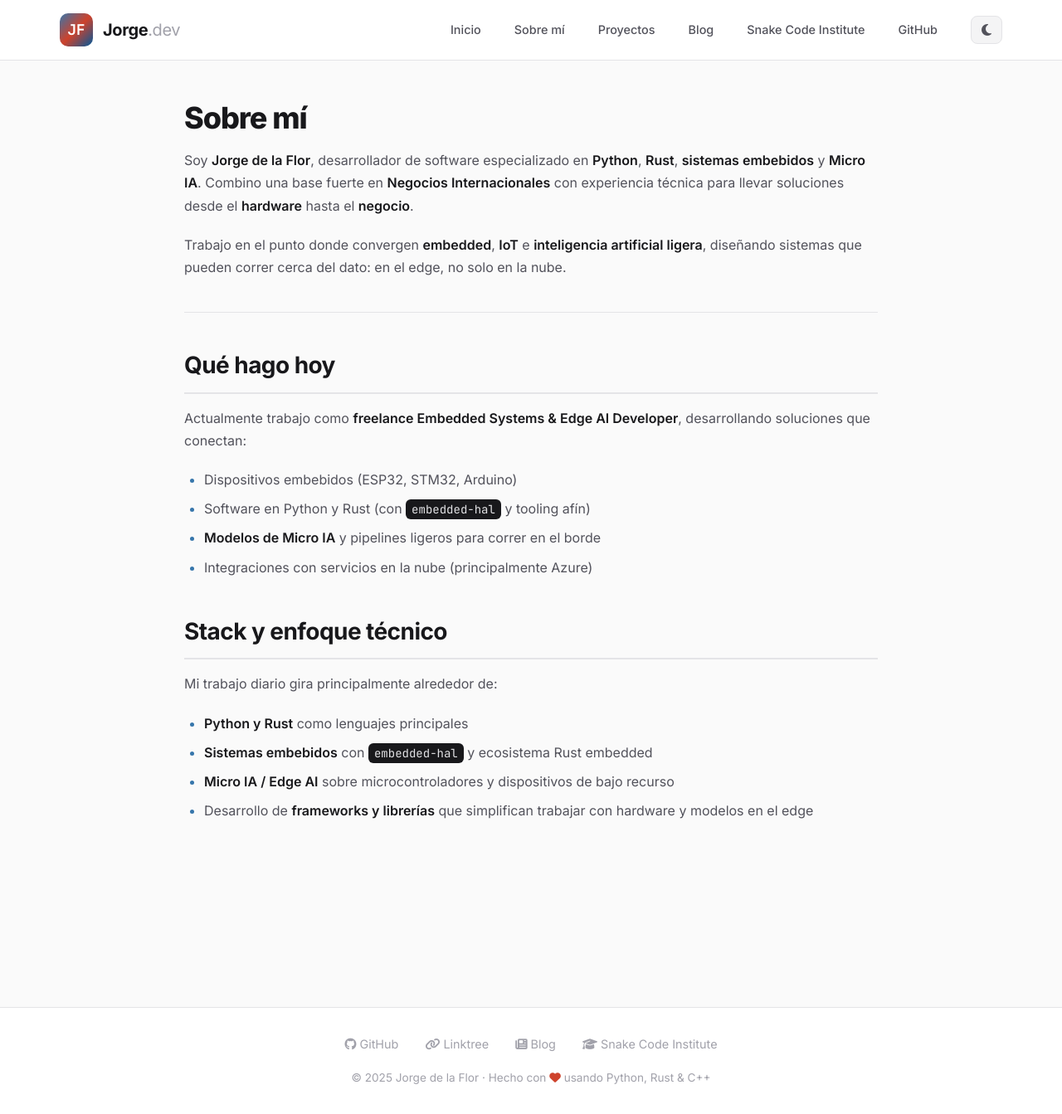
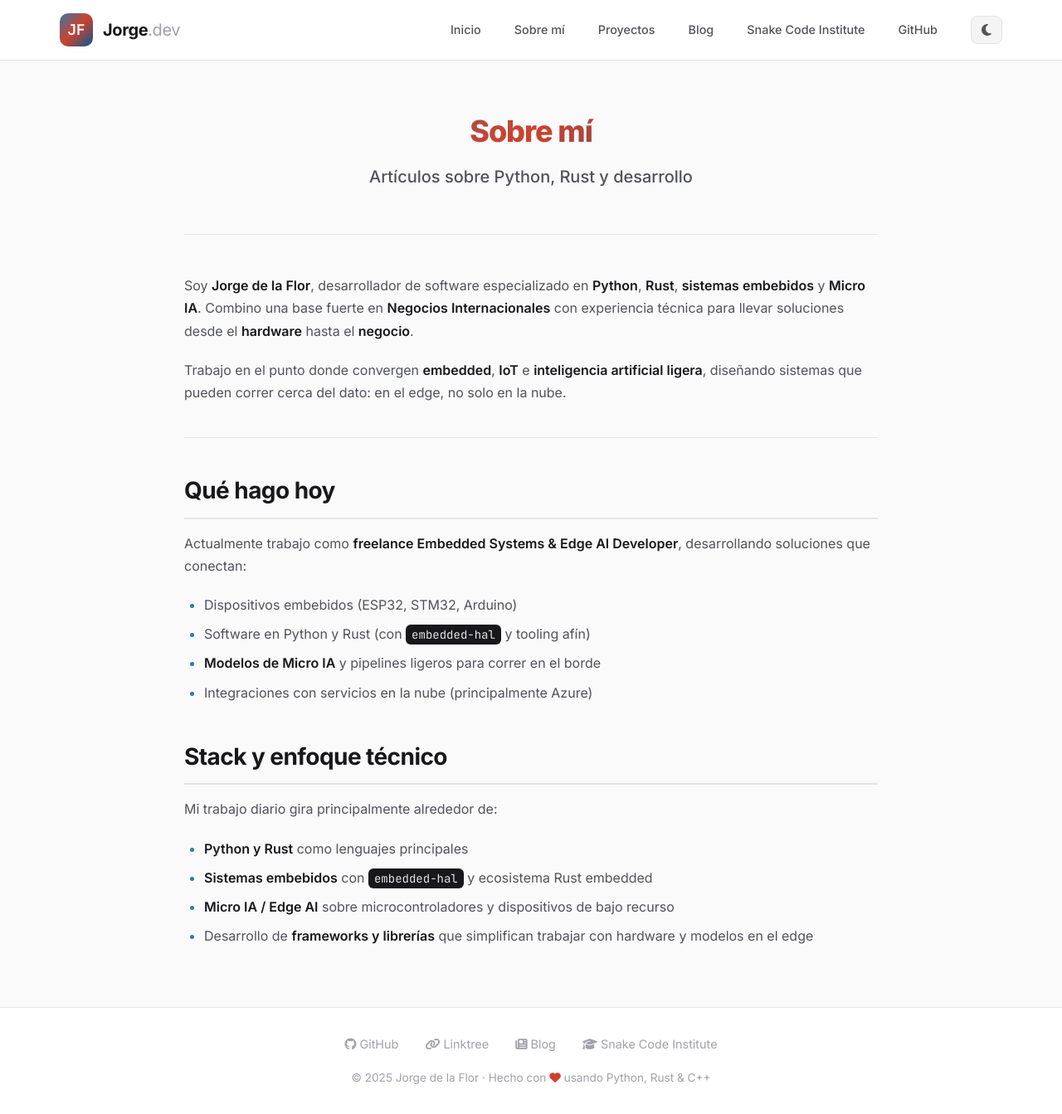
Before and after one commit to Jorge-de-la-Flor/Jorge-de-la-Flor.github.io, a Jekyll site: the page built from md_pages/about/index.md, in a window 1280 px wide and 1343 px high. Shown: the whole window at 83% size. Built offline with Jekyll 4.4.1, drawn with Linux system fonts in a browser that asks for light colours.

Commit message:
general update

```diff
--- a/md_pages/about/index.md
+++ b/md_pages/about/index.md
@@ -3,7 +3,10 @@
 title: Sobre mí - Jorge de la Flor
 ---
 
-# Sobre mí
+<div class="profile-hero" style="padding: 1rem 0 2rem;">
+  <h1 class="profile-name">Sobre mí</h1>
+  <p class="profile-title">Artículos sobre Python, Rust y desarrollo</p>
+</div>
 
 Soy **Jorge de la Flor**, desarrollador de software especializado en **Python**, **Rust**, **sistemas embebidos** y **Micro IA**. Combino una base fuerte en **Negocios Internacionales** con experiencia técnica para llevar soluciones desde el **hardware** hasta el **negocio**.
 
```
Also changed, not shown: index.md (+1 -1 lines), md_pages/blog/index.md (+2 -2 lines).
